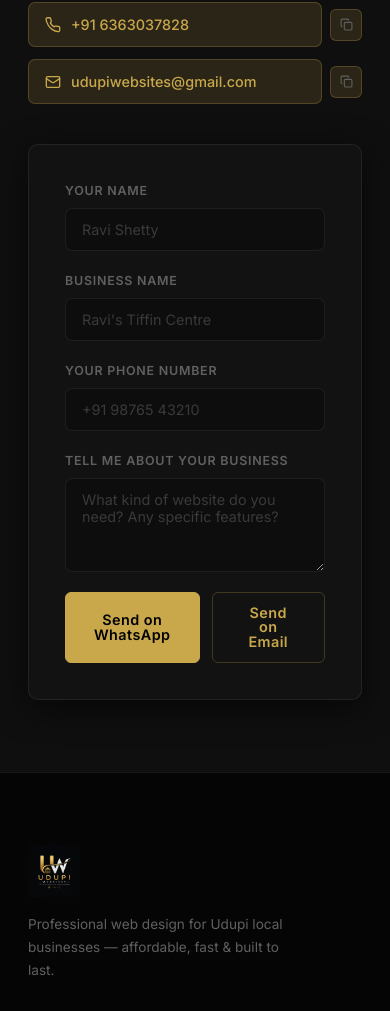
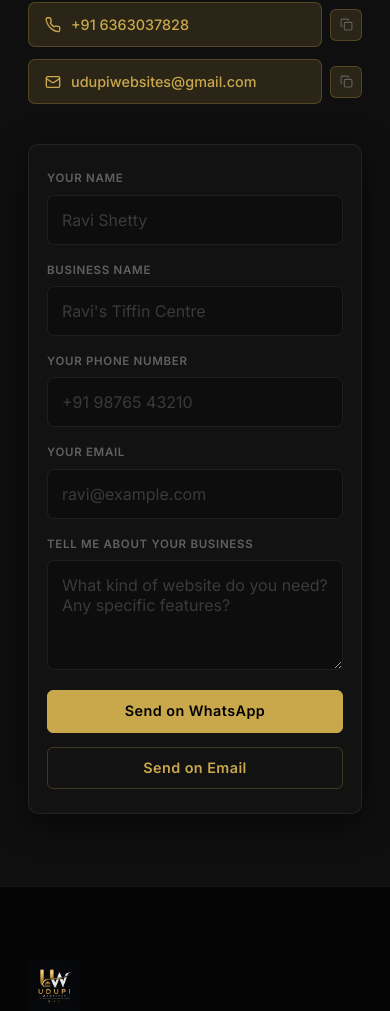
Before and after one commit to sunidk/udupi-websites, a React (Vite) app: page / in a window 390 px wide. Shown: the part 7757-8768 px from the top of the page. Built offline with nearby package versions, Linux system fonts and the light colour scheme.

Commit message:
Improve website

```diff
--- a/src/App.css
+++ b/src/App.css
@@ -708,6 +708,34 @@
 @media (max-width: 768px) {
   .contact-wrapper { grid-template-columns: 1fr; gap: 40px; }
   .contact-form .form-row { grid-template-columns: 1fr; }
+  .contact-form {
+    padding: 24px 18px;
+    gap: 16px;
+  }
+  .form-actions {
+    flex-direction: column;
+    gap: 14px;
+    margin-top: 4px;
+  }
+  .form-actions .btn {
+    width: 100%;
+  }
+  .form-group label {
+    font-size: 0.72rem;
+  }
+  .form-group input,
+  .form-group textarea {
+    font-size: 16px;
+    padding: 14px 14px;
+  }
+}
+
+@media (min-width: 769px) {
+  .contact-form .form-row {
+    display: grid;
+    grid-template-columns: 1fr 1fr;
+    gap: 16px;
+  }
 }
 
 /* ── Footer ─────────────────────────────────────── */
--- a/src/App.jsx
+++ b/src/App.jsx
@@ -445,7 +445,7 @@ function Testimonials() {
 }
 
 function Contact() {
-  const [form, setForm] = useState({ name: '', business: '', phone: '', message: '' })
+  const [form, setForm] = useState({ name: '', business: '', phone: '', email: '', message: '' })
   const [sent, setSent] = useState(null)
   const formRef = useRef(null)
 
@@ -458,11 +458,12 @@ function Contact() {
     setSent('whatsapp')
   }
 
-  const handleEmail = () => {
+  const handleEmail = e => {
+    e.preventDefault()
     if (!formRef.current.reportValidity()) return
-    const subject = `Website Enquiry from ${form.name} – ${form.business}`
-    const body = `Hi!\n\nI'm ${form.name} from ${form.business}.\n\n${form.message}\n\nMy phone: ${form.phone}`
-    window.open(`mailto:udupiwebsites@gmail.com?subject=${encodeURIComponent(subject)}&body=${encodeURIComponent(body)}`)
+
+    const mailto = `mailto:udupiwebsites@gmail.com?subject=Message from ${encodeURIComponent(form.name)}&body=${encodeURIComponent(form.message)}%0A%0AFrom: ${encodeURIComponent(form.email)}%0APhone: ${encodeURIComponent(form.phone)}%0ABusiness: ${encodeURIComponent(form.business)}`
+    window.location.href = mailto
     setSent('email')
   }
 
@@ -521,12 +522,12 @@ function Contact() {
           {sent ? (
             <div className="contact-success">
               <svg className="success-icon" xmlns="http://www.w3.org/2000/svg" width="48" height="48" viewBox="0 0 24 24" fill="none" stroke="currentColor" strokeWidth="1.5" strokeLinecap="round" strokeLinejoin="round"><circle cx="12" cy="12" r="10"/><path d="m9 12 2 2 4-4"/></svg>
-              <h3>{sent === 'whatsapp' ? 'Opening WhatsApp!' : 'Opening your email!'}</h3>
+              <h3>{sent === 'whatsapp' ? 'Opening WhatsApp!' : 'Opening your email app!'}</h3>
               <p>I'll reply within a few hours. Looking forward to working with you.</p>
               <button className="btn btn--outline" onClick={() => setSent(null)}>Send Another</button>
             </div>
           ) : (
-            <form className="contact-form" ref={formRef}>
+            <form className="contact-form" ref={formRef} onSubmit={handleEmail}>
               <div className="form-group">
                 <label htmlFor="name">Your Name</label>
                 <input id="name" name="name" type="text" placeholder="Ravi Shetty" required value={form.name} onChange={handleChange} />
@@ -535,9 +536,15 @@ function Contact() {
                 <label htmlFor="business">Business Name</label>
                 <input id="business" name="business" type="text" placeholder="Ravi's Tiffin Centre" required value={form.business} onChange={handleChange} />
               </div>
-              <div className="form-group">
-                <label htmlFor="phone">Your Phone Number</label>
-                <input id="phone" name="phone" type="tel" placeholder="+91 98765 43210" required value={form.phone} onChange={handleChange} />
+              <div className="form-row">
+                <div className="form-group">
+                  <label htmlFor="phone">Your Phone Number</label>
+                  <input id="phone" name="phone" type="tel" placeholder="+91 98765 43210" required value={form.phone} onChange={handleChange} />
+                </div>
+                <div className="form-group">
+                  <label htmlFor="email">Your Email</label>
+                  <input id="email" name="email" type="email" placeholder="ravi@example.com" required value={form.email} onChange={handleChange} />
+                </div>
               </div>
               <div className="form-group">
                 <label htmlFor="message">Tell me about your business</label>
@@ -547,7 +554,7 @@ function Contact() {
                 <button type="button" className="btn btn--primary" onClick={handleWhatsApp}>
                   Send on WhatsApp
                 </button>
-                <button type="button" className="btn btn--outline" onClick={handleEmail}>
+                <button type="submit" className="btn btn--outline">
                   Send on Email
                 </button>
               </div>
```
